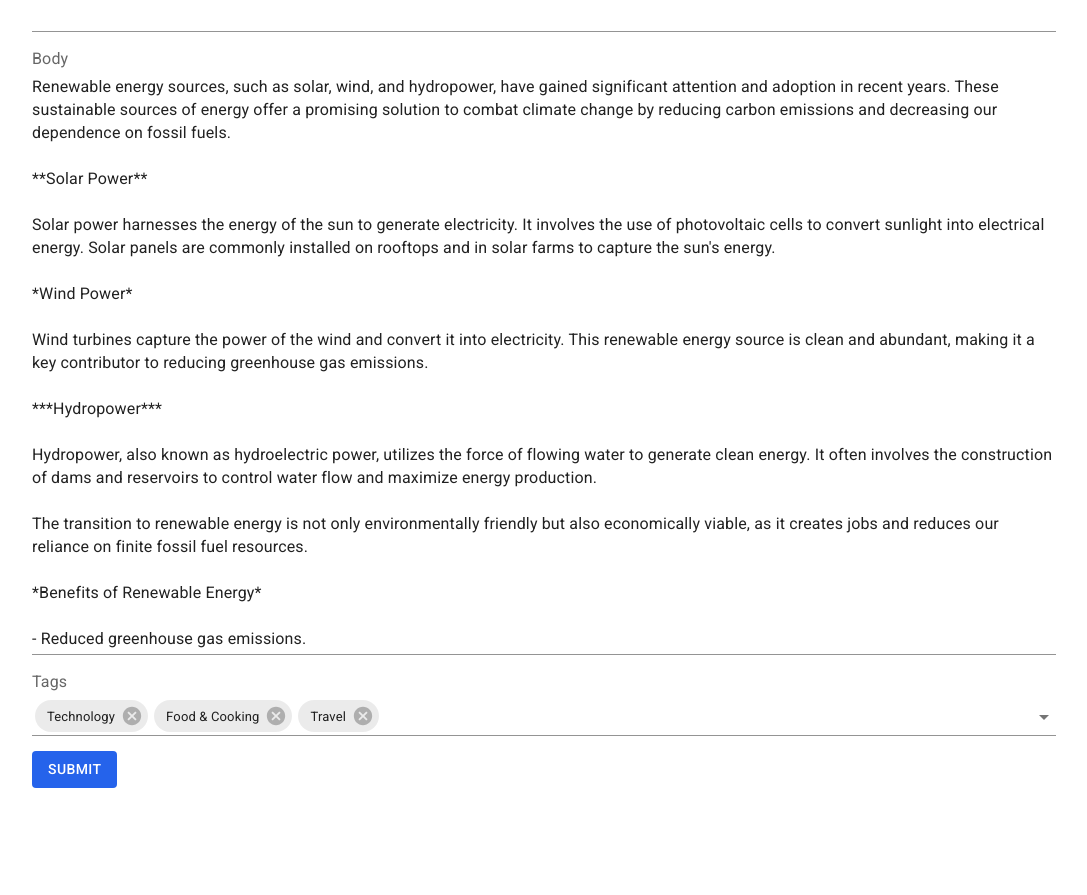
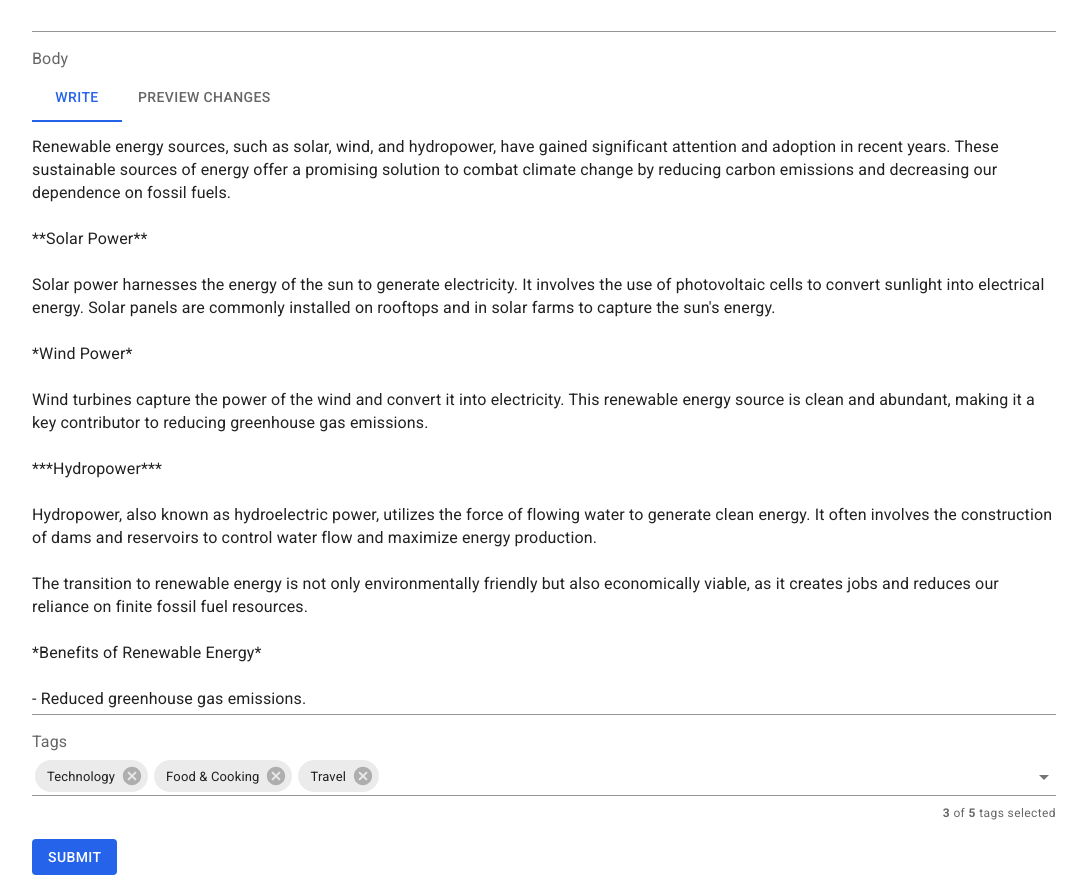
Before and after one commit to aleksandrmakarov-dev/personal-blog, a React (Vite) app in the folder client/: page /posts/new in a window 1280 px wide. Shown: the part 220-1115 px from the top of the page, without its empty margins (96-1183 px from the left). Before the commit the page ends 1028 px from the top, so only its background shows below. Built offline with nearby package versions, Linux system fonts and the light colour scheme.

Commit message:
working on markdown editor for post editor component

```diff
--- a/client/package.json
+++ b/client/package.json
@@ -21,6 +21,7 @@
     "react": "^18.2.0",
     "react-dom": "^18.2.0",
     "react-hook-form": "^7.47.0",
+    "react-markdown": "^9.0.0",
     "react-router-dom": "^6.18.0",
     "tailwind-merge": "^2.0.0",
     "zod": "^3.22.4"
--- a/client/src/entities/post/ui/post-editor/PostEditor.tsx
+++ b/client/src/entities/post/ui/post-editor/PostEditor.tsx
@@ -5,6 +5,7 @@ import { z } from "zod";
 import FormField from "../../../../shared/ui/form-field/FormField";
 import { mockTags } from "../../../../shared/lib/constants";
 import TagSelect from "../../../../shared/ui/tag-select/TagSelect";
+import MarkdownEditor from "../../../../shared/ui/markdown-editor/MarkdownEditor";
 
 interface PostEditorProps {
   post?: EditorPostSchemaType;
@@ -80,14 +81,7 @@ export function PostEditor(props: PostEditorProps) {
         name="body"
         render={({ field, fieldState: { error } }) => (
           <FormField label="Body" error={error}>
-            <TextField
-              size="small"
-              fullWidth
-              variant="standard"
-              {...field}
-              multiline
-              rows={25}
-            />
+            <MarkdownEditor {...field} rows={25} />
           </FormField>
         )}
       />
--- a/client/src/pages/layouts/main-layout/MainLayout.tsx
+++ b/client/src/pages/layouts/main-layout/MainLayout.tsx
@@ -5,7 +5,7 @@ export function MainLayout() {
   return (
     <div className="min-h-screen">
       <Navbar />
-      <main className="mx-auto max-w-screen-lg py-5">
+      <main className="mx-auto max-w-screen-lg py-5 px-5 lg:px-0">
         <Outlet />
       </main>
     </div>
--- a/client/src/shared/ui/form-field/FormField.tsx
+++ b/client/src/shared/ui/form-field/FormField.tsx
@@ -4,16 +4,19 @@ import { FieldError } from "react-hook-form";
 
 interface FormFieldProps {
   label: string;
+  labelFontSize?: number;
   error?: FieldError;
   children: React.ReactNode;
 }
 
 const FormField: React.FC<FormFieldProps> = (props) => {
-  const { label, children, error } = props;
+  const { label, children, error, labelFontSize = 16 } = props;
 
   return (
     <div>
-      <InputLabel className="mb-1">{label}</InputLabel>
+      <InputLabel className="mb-1" sx={{ fontSize: labelFontSize }}>
+        {label}
+      </InputLabel>
       {children}
       <FormHelperText error={error !== undefined}>
         {error?.message}
--- /dev/null
+++ b/client/src/shared/ui/markdown-editor/MarkdownEditor.tsx
@@ -0,0 +1,48 @@
+import { Tab, Tabs, TextField } from "@mui/material";
+import React, { useState } from "react";
+import Markdown from "react-markdown";
+
+interface MarkdownEditorProps {
+  value: string;
+  onChange: (value: string) => void;
+  onBlur: (e: any) => void;
+  name: string;
+  disabled?: boolean;
+  ref: any;
+  rows?: number;
+}
+
+const MarkdownEditor: React.ForwardRefRenderFunction<
+  HTMLInputElement,
+  MarkdownEditorProps
+> = (props, ref) => {
+  const { onChange, rows = 16, ...other } = props;
+
+  const [index, setIndex] = useState<number>(0);
+
+  return (
+    <>
+      <Tabs className="mb-3" value={index} onChange={(_, v) => setIndex(v)}>
+        <Tab value={0} label="Write" />
+        <Tab value={1} label="Preview changes" />
+      </Tabs>
+      {index === 0 && (
+        <TextField
+          size="small"
+          fullWidth
+          variant="standard"
+          {...other}
+          onChange={(e) => onChange(e.target.value)}
+          rows={rows}
+          ref={ref}
+          multiline
+        />
+      )}
+      {index === 1 && (
+        <Markdown className={"h-[575px] overflow-auto"}>{props.value}</Markdown>
+      )}
+    </>
+  );
+};
+
+export default React.forwardRef(MarkdownEditor);
--- a/client/src/shared/ui/tag-select/TagSelect.tsx
+++ b/client/src/shared/ui/tag-select/TagSelect.tsx
@@ -1,4 +1,9 @@
-import { Autocomplete, Checkbox, TextField } from "@mui/material";
+import {
+  Autocomplete,
+  Checkbox,
+  FormHelperText,
+  TextField,
+} from "@mui/material";
 import React from "react";
 import CheckBoxOutlineBlankIcon from "@mui/icons-material/CheckBoxOutlineBlank";
 import CheckBoxIcon from "@mui/icons-material/CheckBox";
@@ -25,7 +30,9 @@ const TagSelect: React.FC<TagSelectProps> = (props) => {
   const { options, limit, onChange, onBlur, value, name, disabled } = props;
 
   return (
+    <div>
       <Autocomplete
+        className="mb-2"
         multiple
         disableCloseOnSelect
         options={options}
@@ -53,6 +60,10 @@ const TagSelect: React.FC<TagSelectProps> = (props) => {
           <TextField variant="standard" {...params} name={name} />
         )}
       />
+      <FormHelperText sx={{ textAlign: "end" }}>
+        <b>{value?.length}</b> of <b>{limit}</b> tags selected
+      </FormHelperText>
+    </div>
   );
 };
 
--- a/client/src/widgets/posts-filter/ui/PostsFilter.tsx
+++ b/client/src/widgets/posts-filter/ui/PostsFilter.tsx
@@ -1,18 +1,17 @@
-import { Button, Input, InputLabel, Select, TextField } from "@mui/material";
+import { Button, InputLabel, Select, TextField } from "@mui/material";
+import FormField from "../../../shared/ui/form-field/FormField";
 
 export function PostsFilter() {
   return (
     <div>
       <h5 className="mb-2 font-semibold">Filter</h5>
       <form className="flex flex-col gap-3">
-        <div>
-          <InputLabel sx={{ fontSize: 14 }}>Search</InputLabel>
+        <FormField label="Search" labelFontSize={14}>
           <TextField size="small" fullWidth variant="standard" />
-        </div>
-        <div>
-          <InputLabel sx={{ fontSize: 14 }}>Order by</InputLabel>
+        </FormField>
+        <FormField label="Order by" labelFontSize={14}>
           <Select size="small" fullWidth variant="standard"></Select>
-        </div>
+        </FormField>
         <Button variant="contained" size="small" disableElevation fullWidth>
           Filter
         </Button>
```
Also changed, not shown: 1 other file (tests, documents, lock files or other folders). Lines whose indentation alone changed are shown as unchanged.
